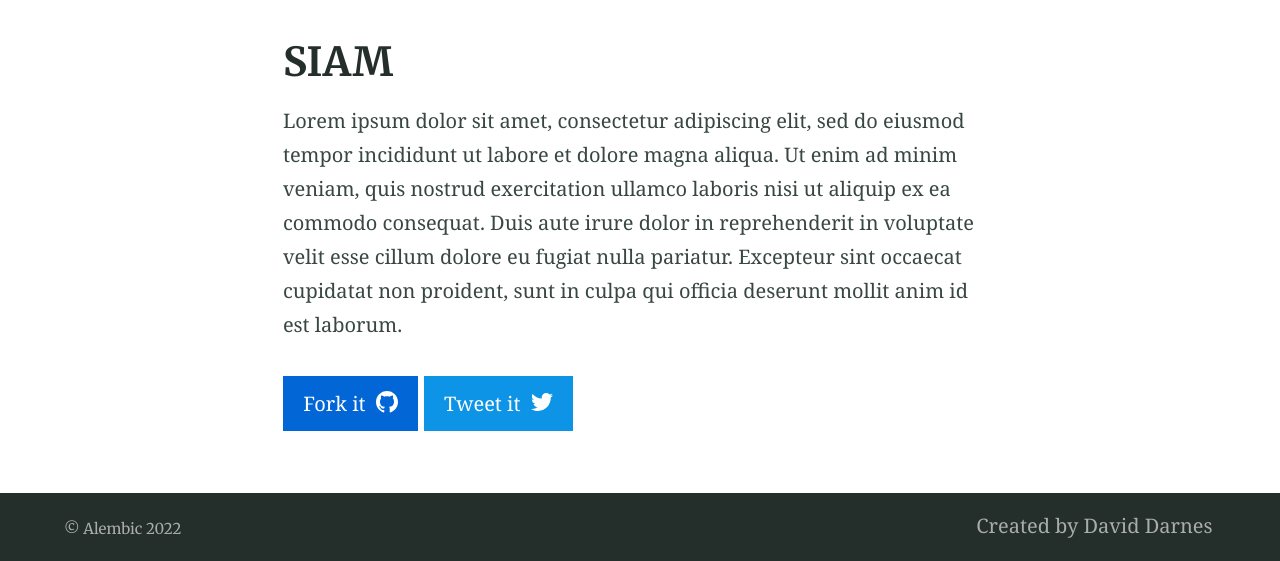
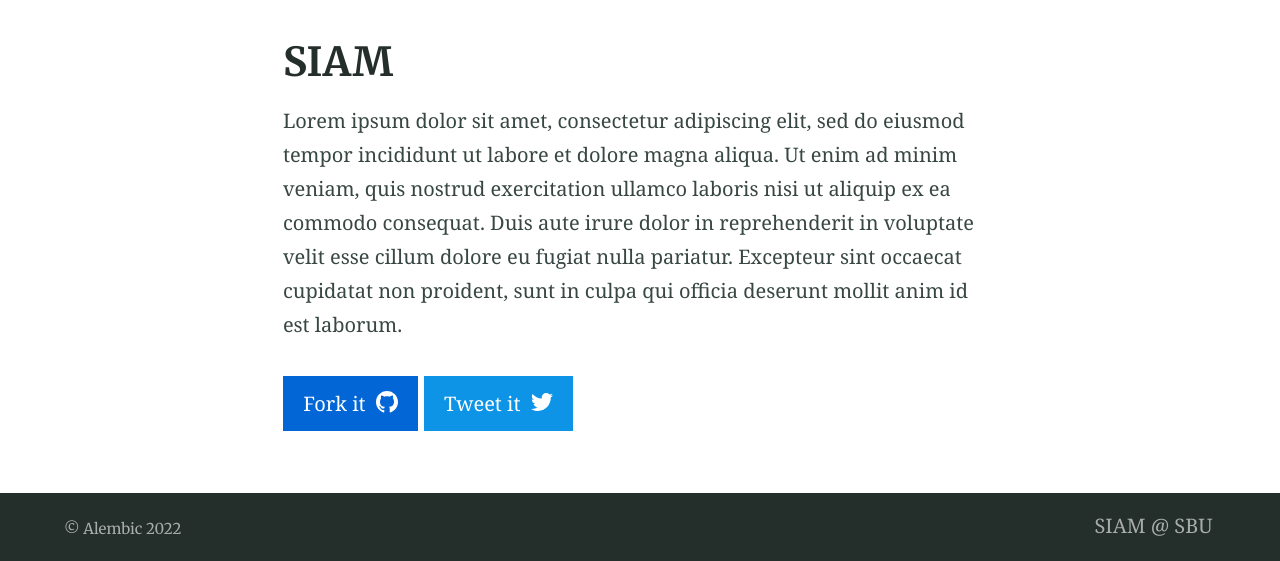
Before and after one commit to siamsc-sbu/siamsc-sbu.github.io, a Jekyll site: the page built from index.md, in a window 1280 px wide. Shown: the part 408-969 px from the top of the page. Built offline with Jekyll 4.4.1, drawn with Linux system fonts in a browser that asks for light colours.

Commit message:
Update _config.yml

```diff
--- a/_config.yml
+++ b/_config.yml
@@ -135,8 +135,8 @@ navigation_header:
 #   url: https://github.com/daviddarnes/alembic
 
 navigation_footer:
-- title: Created by David Darnes
-  url: https://darn.es
+- title: SIAM @ SBU
+  url: https://www.stonybrook.edu/commcms/ams/
 
 social_links: # Appears in sidebar. Set the urls then uncomment and comment out as desired
   Twitter: https://twitter.com/DavidDarnes
```
